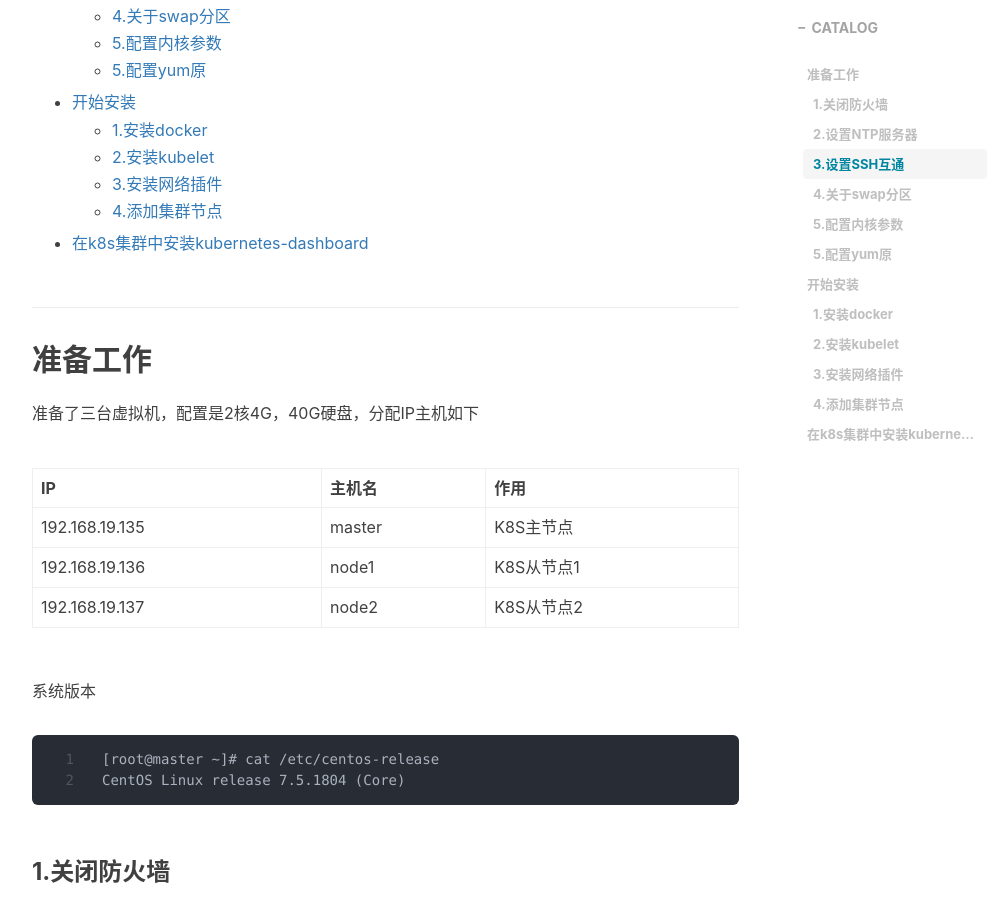
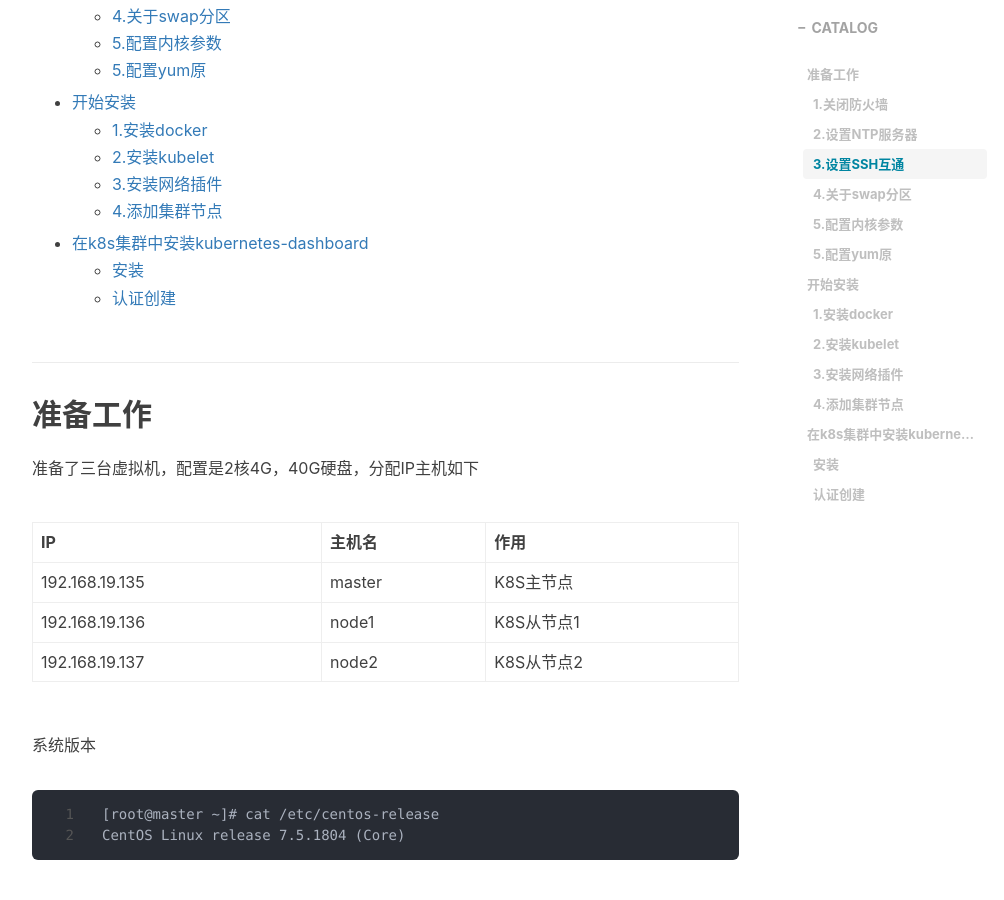
Before and after one commit to zhangqinglei1/zhangqinglei1.github.io, a Jekyll site: the page built from _posts/k8s/2021-12-11-kubeadm在Centos7上部署kubernetes集群.md, in a window 1280 px wide and 900 px high, scrolled down 643 px. Shown: the whole window, without its empty margins (233-1237 px from the left). Built offline with Jekyll 4.4.1, drawn with Linux system fonts in a browser that asks for light colours; nearby versions of some CDN libraries; comment, search, counter and statistics services are not loaded.

Commit message:
修改标题

````diff
--- a/_posts/k8s/2021-12-11-kubeadm在Centos7上部署kubernetes集群.md
+++ b/_posts/k8s/2021-12-11-kubeadm在Centos7上部署kubernetes集群.md
@@ -380,7 +380,7 @@ Run 'kubectl get nodes' on the control-plane to see this node join the cluster.
 
 ## 在k8s集群中安装kubernetes-dashboard
 
-安装
+### 安装
 
 该操作仅在master节点
 
@@ -493,6 +493,8 @@ dashboard-metrics-scraper-c45b7869d-fk7zj   1/1     Running   0          27m
 kubernetes-dashboard-576cb95f94-5bcdt       1/1     Running   0          27m
 ```
 
+### 认证创建
+
 创建一个认证机制，执行如下命令，创建一个ServiceAccount用户dashboard-admin：
 
 ```
````
